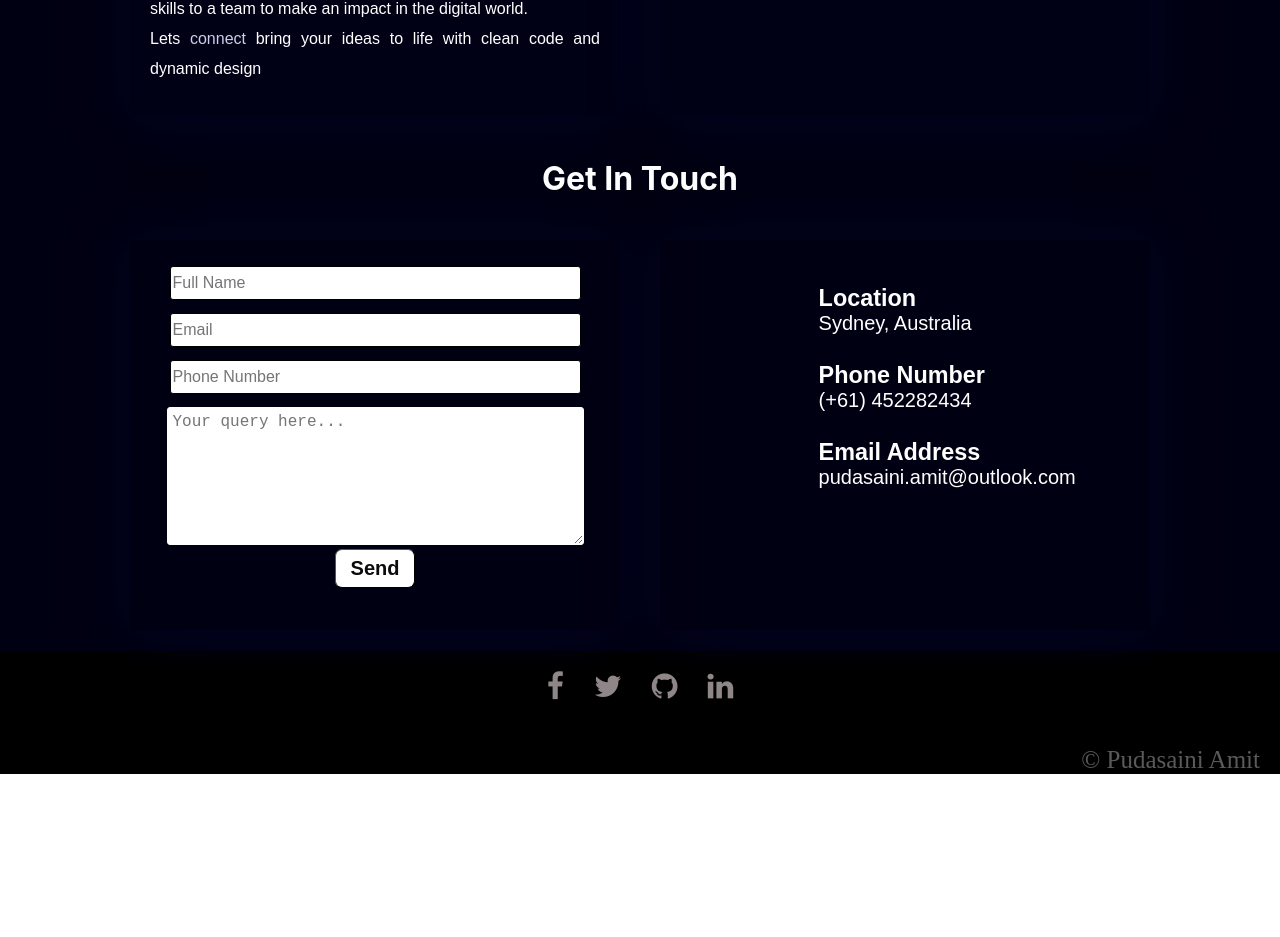
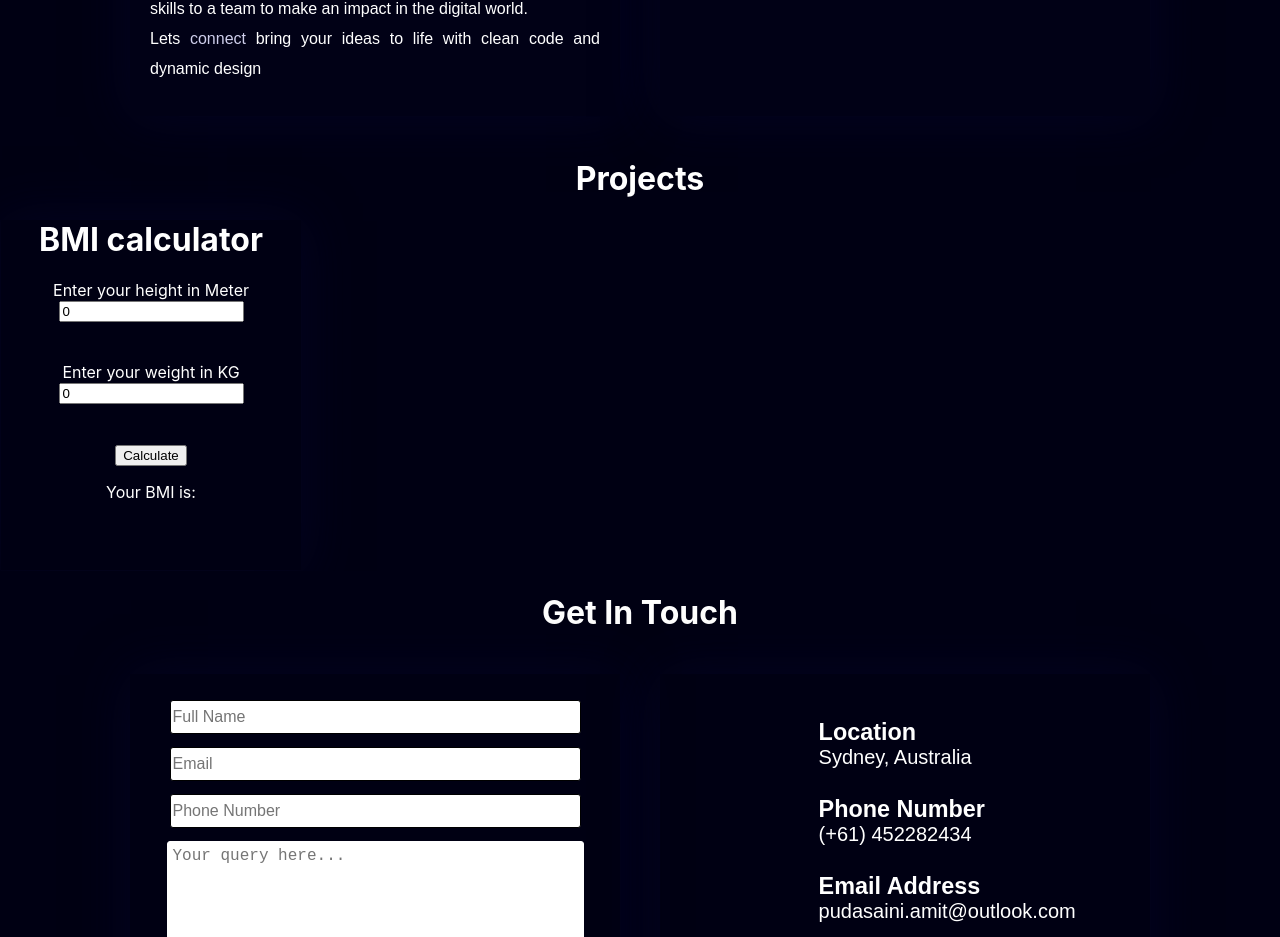
Before and after one commit to Pudasaini-Amit/pudasaini-amit.github.io, a React (Create React App) app: page / in a window 1280 px wide. Shown: the part 1539-2476 px from the top of the page. Before the commit the page ends 2338 px from the top, so only its background shows below. Built offline with nearby package versions, Linux system fonts and the light colour scheme.

Commit message:
projects updated

```diff
--- a/package.json
+++ b/package.json
@@ -11,6 +11,7 @@
     "gh-pages": "^6.1.1",
     "react": "^18.2.0",
     "react-dom": "^18.2.0",
+    "react-router-dom": "^6.22.3",
     "react-scripts": "5.0.1",
     "web-vitals": "^2.1.4"
   },
--- a/src/App.css
+++ b/src/App.css
@@ -1,6 +1,11 @@
 .App {
   text-align: center;
+
+
+
+
 }
+
 
 .App-logo {
   height: 40vmin;
--- a/src/App.js
+++ b/src/App.js
@@ -5,6 +5,10 @@ import Footer from './components/footer/Footer';
 import Home from './pages/home/Home';
 import About from './pages/about/About';
 import Contact from './pages/contact/Contact';
+import Experience from './pages/experience/Experience';
+import Project from './pages/projects/Project';
+import { BrowserRouter, Route, Routes } from 'react-router-dom';
+
 
 
 function App() {
@@ -14,8 +18,10 @@ function App() {
     <Navbar/>
     <Home/>
     <About/>
+    <Project/>
     <Contact/>
     <Footer/>
+
     </>
   );
 }
--- /dev/null
+++ b/src/components/bmi/BMI.js
@@ -0,0 +1,51 @@
+import React from "react";
+
+function BmiCalculator(){
+
+   const [height, setHeight]=React.useState(0);
+   const [weight, setWeight]=React.useState(0);
+   const [heightErrorMsg, setHeightErrorMsg]=React.useState("");
+   const [weightErrorMsg, setWeightErrorMsg]=React.useState("");
+
+
+
+   const calculate=()=>{
+
+      var BMI=(weight/(Math.pow(height,2)));
+      //setcalculate(BMI); setting to BMI value to calculate function
+      //setcalculate((weight/(Math.pow(height,2)));  this can be done as well
+
+      if(height<=0){
+        return setHeightErrorMsg("Height should be more than 0");
+      }
+      setHeightErrorMsg("");
+      if(weight<=0){
+         return  setWeightErrorMsg("Weight should be more than 0");
+      }
+      setWeightErrorMsg("");
+
+      document.getElementById("bmi").innerHTML=BMI;
+   };
+
+   return(
+      <div>
+         <h1>BMI calculator</h1>
+
+         <label>Enter your height in Meter  </label>
+         <input type="number" name="Height" value={height}  id="height" min={0} onChange={(event)=>setHeight(event.target.value)}/>
+         <span><br/>{heightErrorMsg}</span>
+         <br/><br/>
+
+
+
+         <label>Enter your weight in KG  </label>
+         <input type="number" name="Weight" value={weight} id="weight" min={0} onChange={(event)=>setWeight(event.target.value)}/>
+         <span><br/>{weightErrorMsg}</span>
+         <br/> <br/>
+         <button onClick={calculate}>Calculate</button>
+
+         <p>Your BMI is:<span id="bmi"></span></p>
+      </div>
+   );
+}
+export default BmiCalculator;
--- a/src/pages/contact/Contact.css
+++ b/src/pages/contact/Contact.css
@@ -87,4 +87,5 @@
       max-height: 300px;
 
    }
+
  }
--- /dev/null
+++ b/src/pages/experience/Experience.js
@@ -0,0 +1,21 @@
+import React from "react";
+import "./Experience.css";
+
+
+
+function Experience(){
+   return(
+
+      <div id="container">
+         <center><h1>Experience</h1></center>
+         <div id="experience">
+            <ul>
+               <li>Internship in ET recruitment</li>
+            </ul>
+         </div>
+
+      </div>
+   )
+}
+
+export default Experience;
--- a/src/pages/projects/Project.css
+++ b/src/pages/projects/Project.css
@@ -0,0 +1,9 @@
+
+.card{
+   height: 350px;
+   width: 300px;
+   text-align: center;
+   color:white;
+   box-shadow: 1px 1px 50px #040422;
+
+}
--- a/src/pages/projects/Project.js
+++ b/src/pages/projects/Project.js
@@ -0,0 +1,20 @@
+import React from "react";
+import "./Project.css";
+import BmiCalculator from "../../components/bmi/BMI";
+
+function Project() {
+   return (
+     <div id="container">
+         <center><h1>Projects</h1></center>
+         <div id="projects">
+            <div className="card">
+               <BmiCalculator/>
+            </div>
+
+         </div>
+
+     </div>
+   )
+ }
+
+ export default Project;
```
Also changed, not shown: src/pages/experience/Experience.css (added), src/pages/projects/bmi.jpg (added), 1 other file (tests, documents, lock files or other folders).
